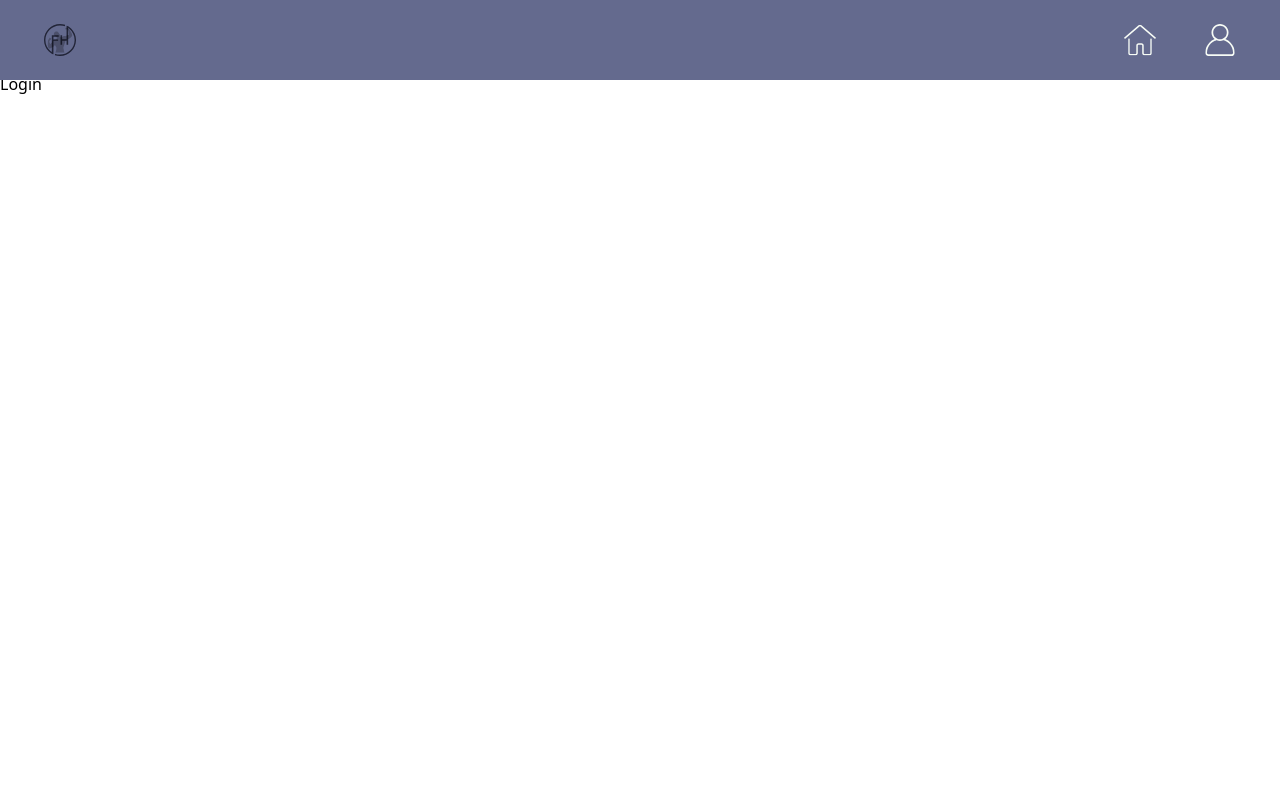
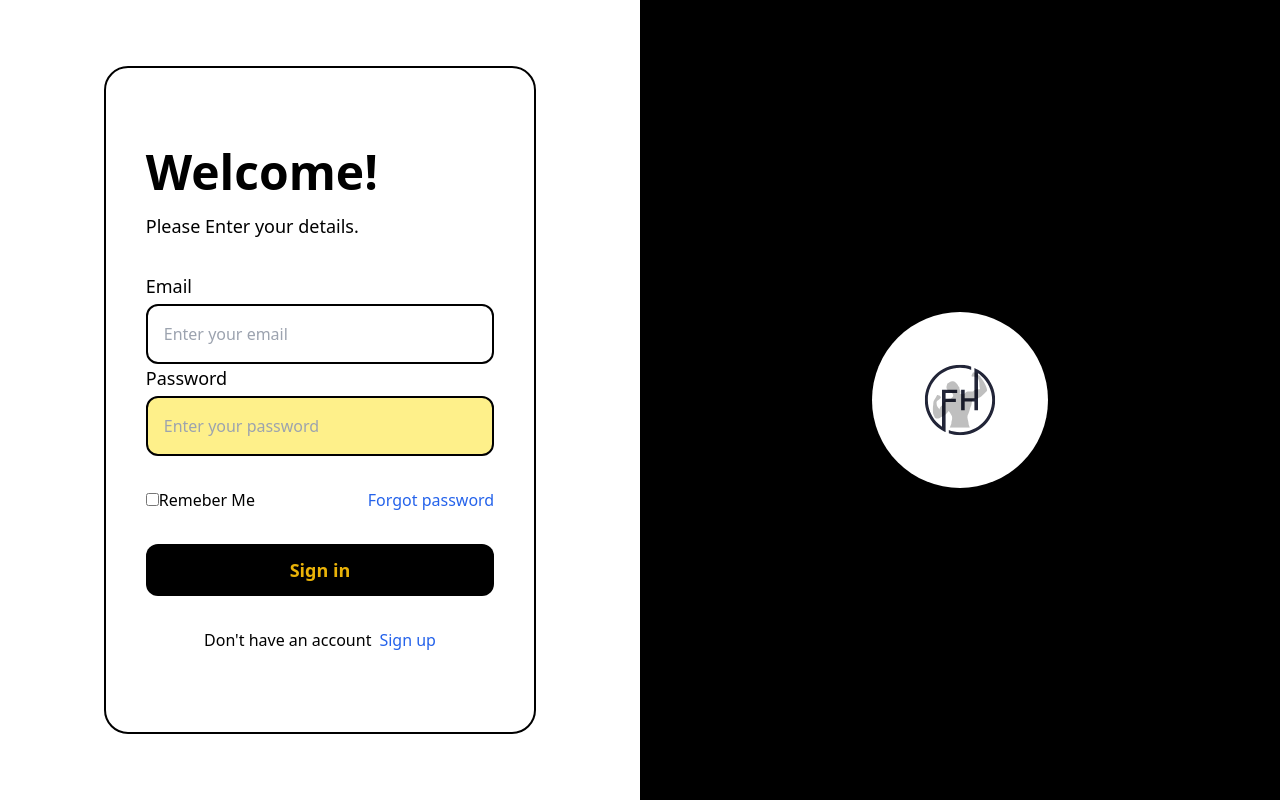
Before and after one commit to Laxme403/Mini-Project-React, a React (Vite) app: page /login in a window 1280 px wide. Built offline with nearby package versions, Linux system fonts and the light colour scheme.

Commit message:
login page set

```diff
--- /dev/null
+++ b/src/components/Form.jsx
@@ -0,0 +1,46 @@
+import * as React from 'react';
+
+export default function From(){
+    return(
+        <div className='bg-grey-500 px-10 py-20 rounded-3xl border-2 border-black'>
+            <h1 className='text-5xl font-semibold'>Welcome! </h1>
+            <p className='font-medium text-lg text-black mt-4'>Please Enter your details.</p>
+            <div className='mt-8'>
+                <div>
+                    <label className='text-lg font-medium'>Email</label>
+                    <input
+                        className='w-full border-2 border-black rounded-xl p-4 mt-1 bg-grey-200'
+                        placeholder='Enter your email'
+                    />
+                </div>
+                <div>
+                    <label className='text-lg font-medium'>Password</label>
+                    <input
+                        className='w-full border-2 border-black rounded-xl p-4 mt-1 bg-yellow-200'
+                        placeholder='Enter your password'
+                        type='password'
+                    />
+                </div>
+                <div className='mt-8 flex justify-between items-center'>
+                    <div>
+                        <input
+                            type="checkbox"
+                            id='remember'
+                        />
+                        <label className='mt-2 font-medium text-base' for="remember">Remeber Me</label>
+                    </div>
+                    <button className='font-medium text-base text-blue-600'>Forgot password</button>
+                </div>
+                <div className='mt-8 flex flex-col gap-y-4'>
+                    <button className='active:scale-[.95] active:duration-75 hover:scale-[1.01] ease-in-out transition-all py-3 rounded-xl bg-black text-yellow-500 text-lg font-bold'>Sign in</button>
+                </div>
+                <div className='mt-8 flex justify-center items-center'>
+                    <p className='font-medium text-base'>
+                        Don't have an account
+                    </p>
+                    <button className='text-blue-600 text-base font-medium ml-2'>Sign up</button>
+                </div>
+            </div>
+        </div>
+    )
+}
--- a/src/pages/Login.jsx
+++ b/src/pages/Login.jsx
@@ -1,3 +1,4 @@
+import Form from "../components/Form"
 import React, { useState } from 'react';
 import Navbar from '../components/Navbar';
 const Login = () => {
@@ -19,19 +20,21 @@ const Login = () => {
 
     return (
         <>
-<Navbar />
-            <h2>Login</h2>
-            <form onSubmit={handleSubmit}>
-                <label>Email:</label>
-                <input type="email" value={email} onChange={handleEmailChange} />
-                <br />
-                <label>Password:</label>
-                <input type="password" value={password} onChange={handlePasswordChange} />
-                <br />
-                <button type="submit">Login</button>
-            </form>
-        </>
+{/* <Navbar /> */}
+        <div className="flex w-full h-screen">
+            <div className="w-full flex items-center justify-center lg:w-1/2">
+                <Form/>
+            </div>
+            <div className="hidden relative lg:flex h-full w-1/2 items-center justify-center bg-black">
+                <div className="size-44 bg-white rounded-full">
+                <img src="logo.svg" alt="FitHeal text" />
+                </div>
+            </div>
+        </div>
+
+       </>
     );
 };
 
+
 export default Login;
```
